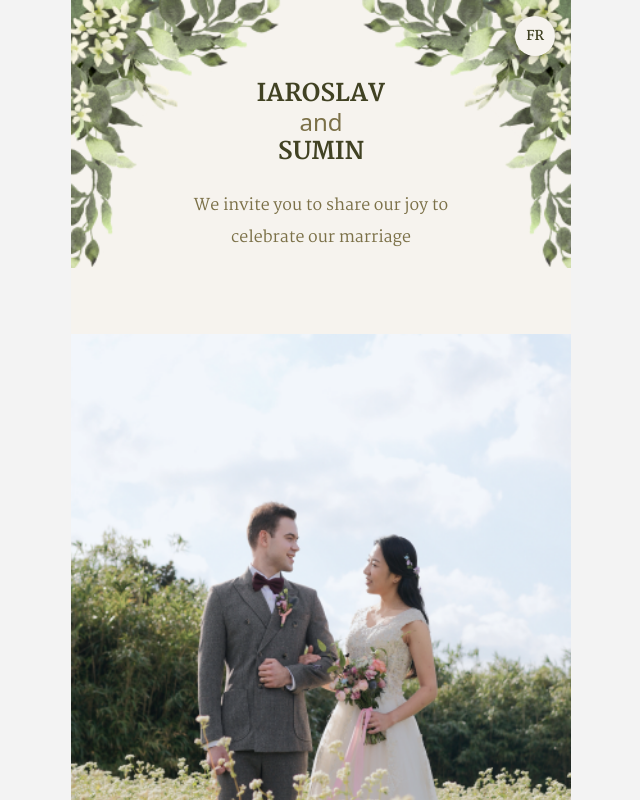
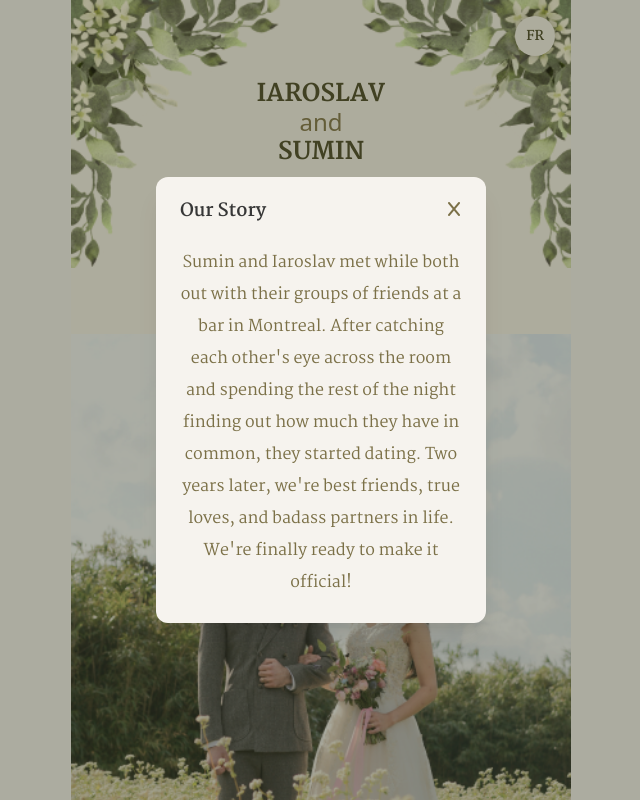
Before and after one commit to NaraeJang/Wegic, a React (Vite) app: page / in a window 1280 px wide. Shown: the top 800 px of the page, without its empty margins (319-959 px from the left). Built offline with nearby package versions, Linux system fonts and the light colour scheme; a web font is replaced by a local one.

Commit message:
Create ModalTitle

```diff
--- a/index.html
+++ b/index.html
@@ -6,10 +6,16 @@
   <link rel="icon" type="image/svg+xml" href="/vite.svg" />
   <meta name="viewport" content="width=device-width, initial-scale=1.0" />
   <title>WEGIC | Mobile Wedding Invitation</title>
+  <!-- font awesome -->
+  <script src="https://kit.fontawesome.com/89a07df7f5.js" crossorigin="anonymous"></script>
+  <!-- Google Font -->
   <link rel="preconnect" href="https://fonts.googleapis.com">
   <link rel="preconnect" href="https://fonts.gstatic.com" crossorigin>
   <link href="https://fonts.googleapis.com/css2?family=Martel:wght@400;700;800&family=Mr+De+Haviland&display=swap"
     rel="stylesheet">
+  <!-- Swiper JS -->
+  <link rel="stylesheet" href="https://cdn.jsdelivr.net/npm/swiper@9/swiper-bundle.min.css" />
+  <!-- my css -->
   <link rel="stylesheet" href="./src/index.css" />
 </head>
 
--- a/src/componenets/OurStory.jsx
+++ b/src/componenets/OurStory.jsx
@@ -1,10 +1,15 @@
-import { Title } from '../subCompoenets';
+import { Button, PopupOurStory, Title } from '../subCompoenets';
 import { useWegicContext } from '../App';
 
 const OurStory = () => {
   const { isFrench } = useWegicContext();
 
+  const onClick = () => {
+    console.log('it is working');
+  };
   return (
+    <>
+      <PopupOurStory />
       <section id="OurStory" className="container pw-small">
         <Title titleFr="NOTRE HISTOIRE" titleEn="Our Story" />
         {isFrench ? (
@@ -12,21 +17,24 @@ const OurStory = () => {
             Le couple qui allait bientôt se marier venait des côtés opposés du
             monde. Ils se sont rencontrés par le destin dans une ville et sont
             instantanément tombés amoureux. Ils ont voyagé dans tant d'endroits
-          dans le monde et leur amour l'un pour l'autre s'est approfondi. Après
-          avoir vécu ensemble pendant des années, ils ont décidé de s'engager et
-          d'officialiser leur union pour rester ensemble toute leur vie.
+            dans le monde et leur amour l'un pour l'autre s'est approfondi.
+            Après avoir vécu ensemble pendant des années, ils ont décidé de
+            s'engager et d'officialiser leur union pour rester ensemble toute
+            leur vie.
           </p>
         ) : (
           <p>
             The soon to be married couple came from opposite sides of the world.
-          They met each other by fate in a city and instantly fell in love. They
-          travelled to so many places in the world and their love for each other
-          depened. After living together for years, they decided to commit and
-          to officialize their union to remain together for the rest of their
-          lives.
+            They met each other by fate in a city and instantly fell in love.
+            They travelled to so many places in the world and their love for
+            each other depened. After living together for years, they decided to
+            commit and to officialize their union to remain together for the
+            rest of their lives.
           </p>
         )}
+        <Button textFr="Lire la suite" textEn="Read More" onClick={onClick} />
       </section>
+    </>
   );
 };
 export default OurStory;
--- a/src/index.css
+++ b/src/index.css
@@ -140,6 +140,14 @@ ul {
     transform: rotate(360deg);
   }
 }
+.icon {
+  width: 1rem;
+  height: 1rem;
+  display: flex;
+  align-items: center;
+  justify-content: center;
+}
+
 .loading {
   width: 6rem;
   height: 6rem;
@@ -167,6 +175,10 @@ ul {
 .pw-small {
   padding-left: 5%;
   padding-right: 5%;
+}
+
+.modal-title {
+  font-size: 1.125rem;
 }
 
 /* title */
@@ -269,6 +281,51 @@ ul {
   font-weight: 800;
   text-transform: uppercase;
   margin-top: 0.75rem;
+}
+
+.modal__bg {
+  position: fixed;
+  top: 0;
+  left: 0;
+  width: 100%;
+  height: 100%;
+  display: grid !important;
+  place-items: center;
+  background-color: rgba(65, 66, 35, 0.4);
+  overflow-y: auto;
+  overflow-x: hidden;
+  z-index: -10;
+  visibility: hidden;
+  opacity: 0;
+  transition: 0.3s ease-in-out all;
+}
+.modal__page {
+  max-width: 330px;
+  width: 100%;
+  height: auto;
+  margin: auto;
+  padding: 1.5rem;
+  border-radius: 0.75rem;
+  display: flex;
+  flex-direction: column;
+  gap: min(1.75rem, 3vh);
+  background-color: #f6f3ee;
+  box-shadow: 0 20px 25px -5px rgba(0, 0, 0, 0.1), 0 10px 10px -5px rgba(0, 0, 0, 0.04);
+}
+.modal__page-heading {
+  display: flex;
+  flex-direction: row;
+  justify-content: space-between;
+  align-items: start;
+}
+.modal__page-content p {
+  padding: 0;
+}
+
+.show {
+  z-index: 100;
+  visibility: visible;
+  opacity: 1;
 }
 
 .btn, .btn:visited, .btn:link {
--- a/src/sass/base/_global.scss
+++ b/src/sass/base/_global.scss
@@ -147,6 +147,14 @@ ul {
     transform: rotate(360deg);
   }
 }
+.icon {
+  width: 1rem;
+  height: 1rem;
+
+  display: flex;
+  align-items: center;
+  justify-content: center;
+}
 
 .loading {
   width: 6rem;
@@ -178,6 +186,9 @@ ul {
   padding-right: 5%;
 }
 
+.modal-title {
+  font-size: 1.125rem;
+}
 /* title */
 
 .title {
--- /dev/null
+++ b/src/sass/base/_ourStory.scss
@@ -0,0 +1,58 @@
+.modal {
+  &__bg {
+    position: fixed;
+    top: 0;
+    left: 0;
+    width: 100%;
+    height: 100%;
+
+    display: grid !important;
+    place-items: center;
+
+    background-color: rgba($cc-primary-800, 0.4);
+    overflow-y: auto;
+    overflow-x: hidden;
+
+    z-index: -10;
+    visibility: hidden;
+    opacity: 0;
+
+    transition: $transition;
+  }
+
+  &__page {
+    max-width: 330px;
+    width: 100%;
+    height: auto;
+    margin: auto;
+    padding: 1.5rem;
+    border-radius: 0.75rem;
+
+    display: flex;
+    flex-direction: column;
+
+    gap: min(1.75rem, 3vh);
+
+    background-color: $background-color;
+    box-shadow: $shadow-4;
+
+    &-heading {
+      display: flex;
+      flex-direction: row;
+      justify-content: space-between;
+      align-items: start;
+    }
+
+    &-content {
+      p {
+        padding: 0;
+      }
+    }
+  }
+}
+
+.show {
+  z-index: 100;
+  visibility: visible;
+  opacity: 1;
+}
--- a/src/sass/main.scss
+++ b/src/sass/main.scss
@@ -2,6 +2,7 @@
 
 @import 'base/global';
 @import 'base/hero';
+@import 'base/ourStory';
 
 @import 'sass-components/button';
 @import 'sass-components/form';
--- /dev/null
+++ b/src/subCompoenets/Button.jsx
@@ -0,0 +1,12 @@
+import { useWegicContext } from '../App';
+
+const Button = ({ textFr, textEn, onClick }) => {
+  const { isFrench } = useWegicContext();
+
+  return (
+    <button className="btn btn-primary" type="button" onClick={onClick}>
+      {isFrench ? textFr : textEn}
+    </button>
+  );
+};
+export default Button;
--- /dev/null
+++ b/src/subCompoenets/ModalTitle.jsx
@@ -0,0 +1,15 @@
+import { useWegicContext } from '../App';
+
+const ModalTitle = ({ textFr, textEn }) => {
+  const { isFrench } = useWegicContext();
+
+  return (
+    <div className="modal__page-heading">
+      <h5 className="modal-title">{isFrench ? textFr : textEn}</h5>
+      <div className="icon close-icon">
+        <i className="fa-solid fa-x"></i>
+      </div>
+    </div>
+  );
+};
+export default ModalTitle;
--- /dev/null
+++ b/src/subCompoenets/PopupOurStory.jsx
@@ -0,0 +1,22 @@
+import ModalTitle from './ModalTitle';
+
+const PopupOurStory = () => {
+  return (
+    <div className="modal__bg show">
+      <div className="modal__page">
+        <ModalTitle textEn="Our Story" textFr="NOTRE HISTOIRE" />
+        <div className="modal__page-content">
+          <p>
+            Sumin and Iaroslav met while both out with their groups of friends
+            at a bar in Montreal. After catching each other&apos;s eye across
+            the room and spending the rest of the night finding out how much
+            they have in common, they started dating. Two years later, we're
+            best friends, true loves, and badass partners in life. We're finally
+            ready to make it official!
+          </p>
+        </div>
+      </div>
+    </div>
+  );
+};
+export default PopupOurStory;
--- a/src/subCompoenets/index.js
+++ b/src/subCompoenets/index.js
@@ -1,2 +1,5 @@
 export { default as Title } from './Title';
 export { default as TitleNoDivider } from './TitleNoDivider';
+export { default as Button } from './Button';
+export { default as PopupOurStory } from './PopupOurStory';
+export { default as ModalTitle } from './ModalTitle';
```
Also changed, not shown: 1 other file (tests, documents, lock files or other folders). Lines whose indentation alone changed are shown as unchanged.
